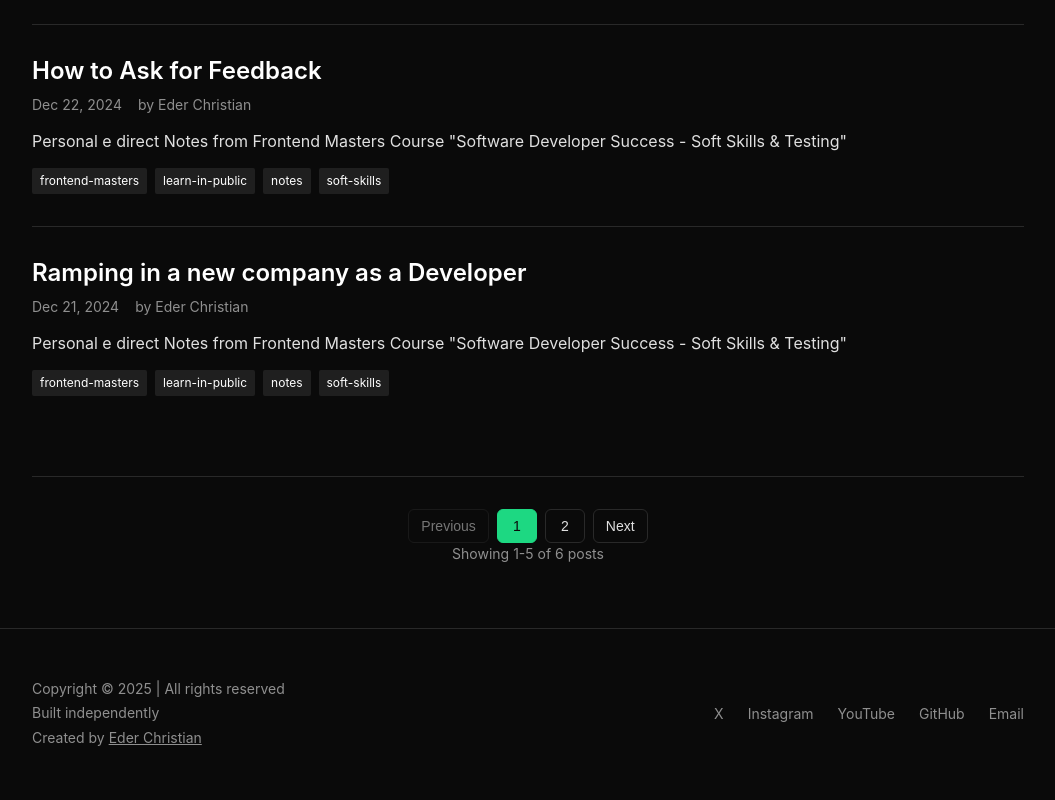
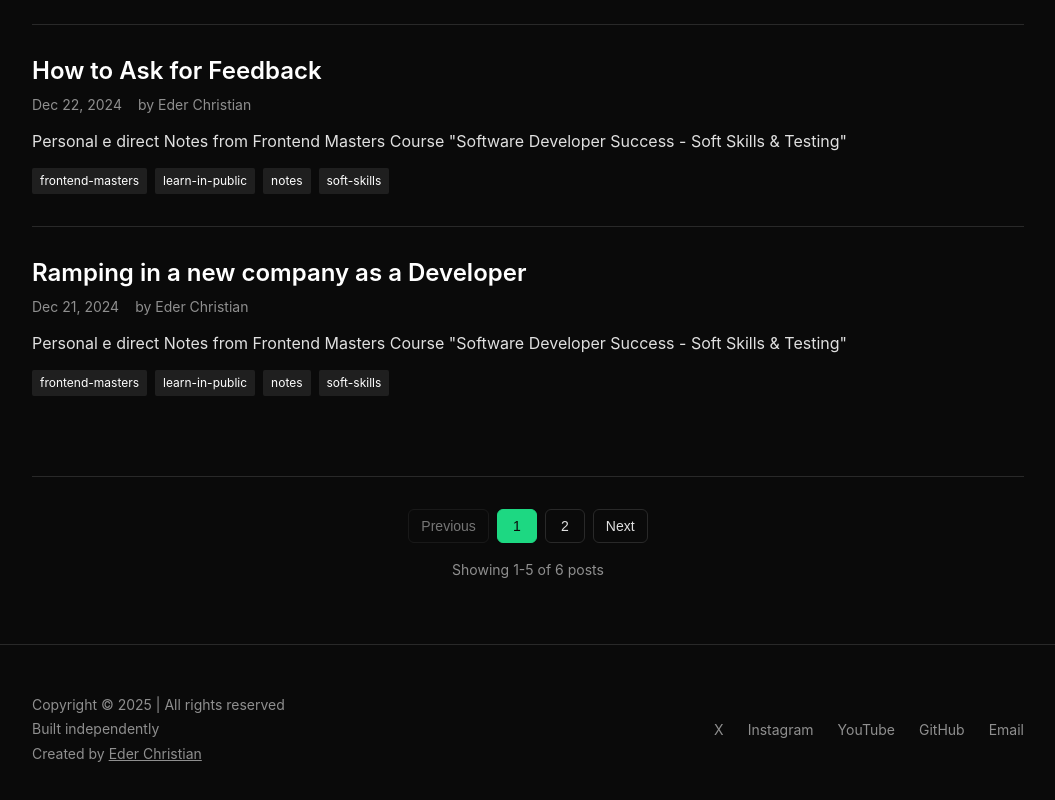
Before and after one commit to wheydev/whey.dev, a Next.js app: page /blog in a window 1280 px wide. Shown: the part 972-1772 px from the top of the page, without its empty margins (112-1167 px from the left). Built offline with nearby package versions, Linux system fonts and the light colour scheme.

Commit message:
Update marginTop style to use pixel value

```diff
--- a/app/blog/BlogListWithPagination.tsx
+++ b/app/blog/BlogListWithPagination.tsx
@@ -328,7 +328,7 @@ export default function BlogListWithPagination({ posts }: BlogListWithPagination
         </Pagination>
       )}
 
-      <PageInfo style={{ display: 'block', textAlign: 'center', marginTop: '$4' }}>
+      <PageInfo style={{ display: 'block', textAlign: 'center', marginTop: 16 }}>
         Showing {startIndex + 1}-{Math.min(endIndex, filteredPosts.length)} of {filteredPosts.length} posts
         {selectedTag && ` (filtered by "${selectedTag}")`}
       </PageInfo>
```
